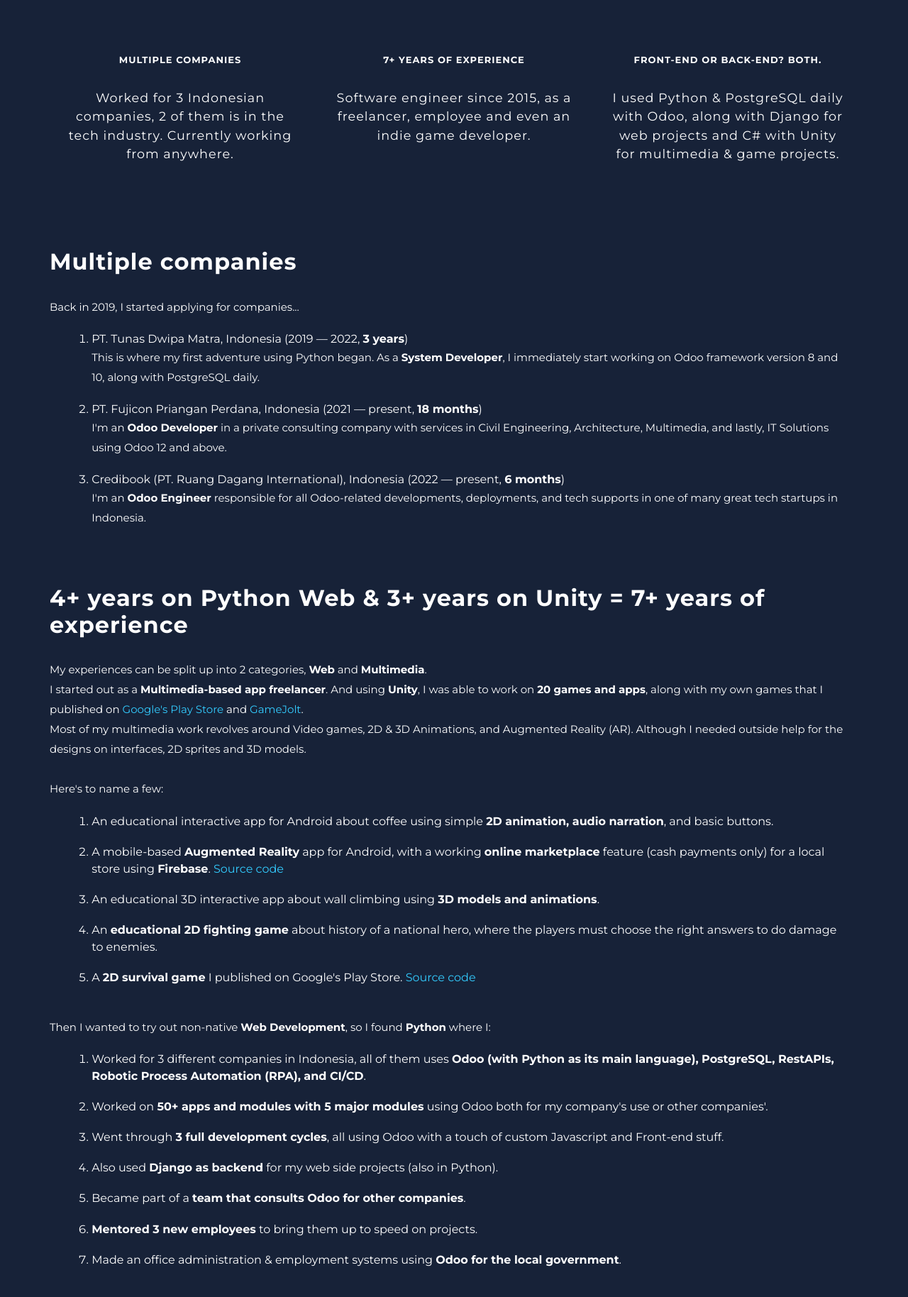
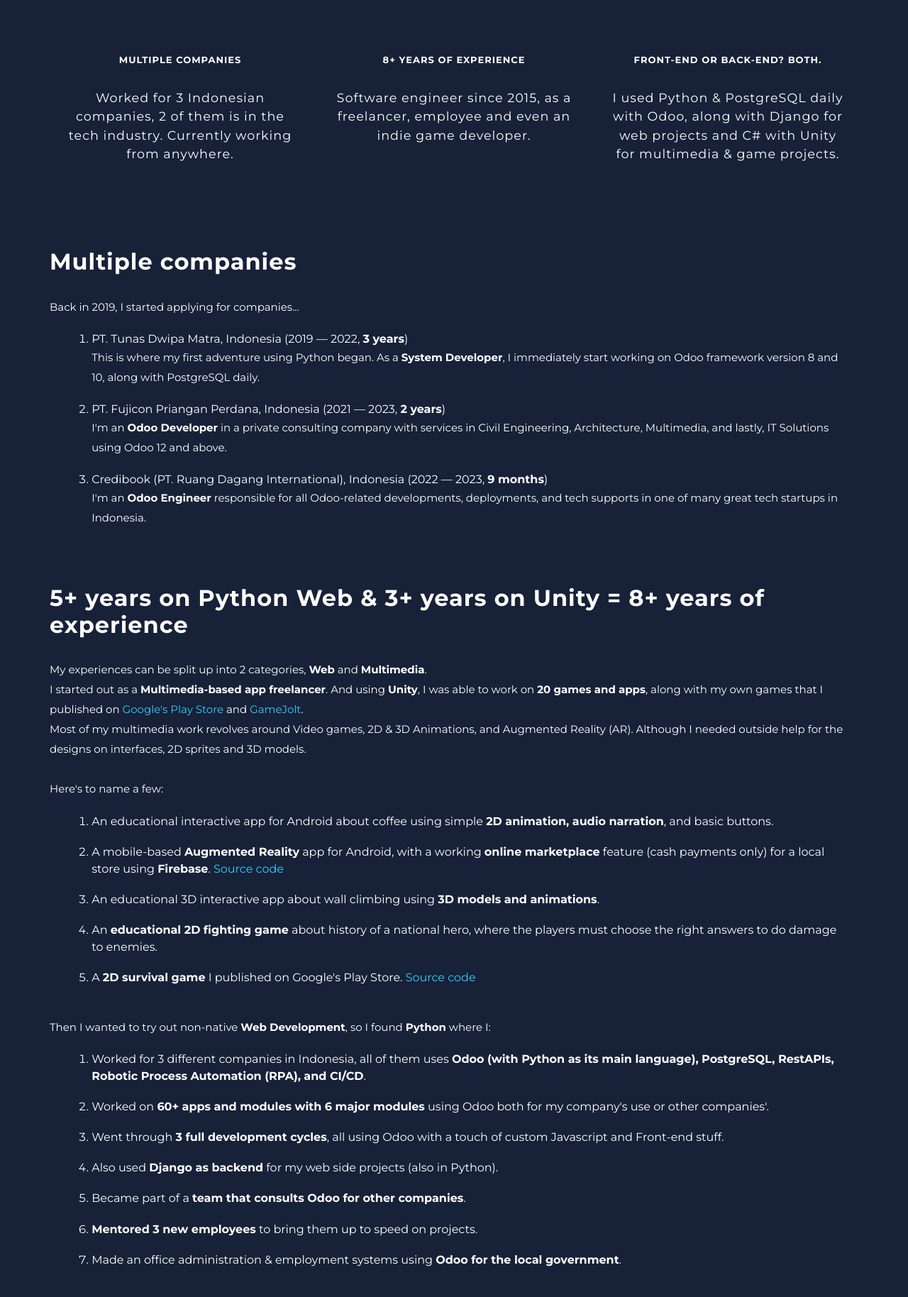
Before and after one commit to scotter96/scotter96.github.io, a plain HTML site: page index.html in a window 1280 px wide. Shown: the part 935-2763 px from the top of the page at 71% size. Drawn offline with Linux system fonts and the light colour scheme.

Commit message:
updated my resume page

```diff
--- a/index.html
+++ b/index.html
@@ -41,7 +41,7 @@ https://templatemo.com/tm-557-grad-school
       </li>
       <li><a target="_blank" href="https://www.linkedin.com/in/scotter96/">LinkedIn</a>
       </li>
-      <li><a target="_blank" href="mailto:eyefins7896@gmail.com">Send me an Email</a>
+      <li><a target="_blank" href="mailto:tama.tech8@gmail.com">Send me an Email</a>
       </li>
     </ul>
   </header>
@@ -114,7 +114,7 @@ https://templatemo.com/tm-557-grad-school
                 Worked for 3 Indonesian companies, 2 of them is in the tech industry. Currently working from anywhere.
               </li>
               <li style="color: white;">
-                <a href='#tabs-2'>7+ years of experience</a>
+                <a href='#tabs-2'>8+ years of experience</a>
                 Software engineer since 2015, as a freelancer, employee and even an indie game developer.
               </li>
               <li style="color: white;">
@@ -143,7 +143,7 @@ https://templatemo.com/tm-557-grad-school
                         </p>
                       </li>
                       <li style="color: white;">
-                        PT. Fujicon Priangan Perdana, Indonesia (2021 — present, <b>18 months</b>)
+                        PT. Fujicon Priangan Perdana, Indonesia (2021 — 2023, <b>2 years</b>)
                         <br />
                         <p>
                           I'm an <b>Odoo Developer</b> in a private consulting company with services in Civil
@@ -151,7 +151,7 @@ https://templatemo.com/tm-557-grad-school
                         </p>
                       </li>
                       <li style="color: white;">
-                        Credibook (PT. Ruang Dagang International), Indonesia (2022 — present, <b>6 months</b>)
+                        Credibook (PT. Ruang Dagang International), Indonesia (2022 — 2023, <b>9 months</b>)
                         <br />
                         <p>
                           I'm an <b>Odoo Engineer</b> responsible for all Odoo-related developments, deployments, and
@@ -171,7 +171,7 @@ https://templatemo.com/tm-557-grad-school
                   <div>
                   </div>
                   <div>
-                    <h4>4+ years on Python Web & 3+ years on Unity = 7+ years of experience</h4>
+                    <h4>5+ years on Python Web & 3+ years on Unity = 8+ years of experience</h4>
                     <p>
                       My experiences can be split up into 2 categories, <b>Web</b> and <b>Multimedia</b>.
                       <br />
@@ -217,7 +217,7 @@ https://templatemo.com/tm-557-grad-school
                           language), PostgreSQL, RestAPIs, Robotic Process Automation (RPA), and CI/CD</b>.
                       </li>
                       <li style="color: white;">
-                        Worked on <b>50+ apps and modules with 5 major modules</b> using Odoo both for my company's use
+                        Worked on <b>60+ apps and modules with 6 major modules</b> using Odoo both for my company's use
                         or other companies'.
                       </li>
                       <li style="color: white;">
@@ -340,7 +340,7 @@ https://templatemo.com/tm-557-grad-school
                     <h4>Hit me up!</h4>
                     <p>
                       <i class="fa fa-envelope">
-                        eyefins7896@gmail.com
+                        tama.tech8@gmail.com
                       </i>
                       <br/>
                       <i class="fa fa-linkedin-square">
```
Also changed, not shown: 1 other file.
